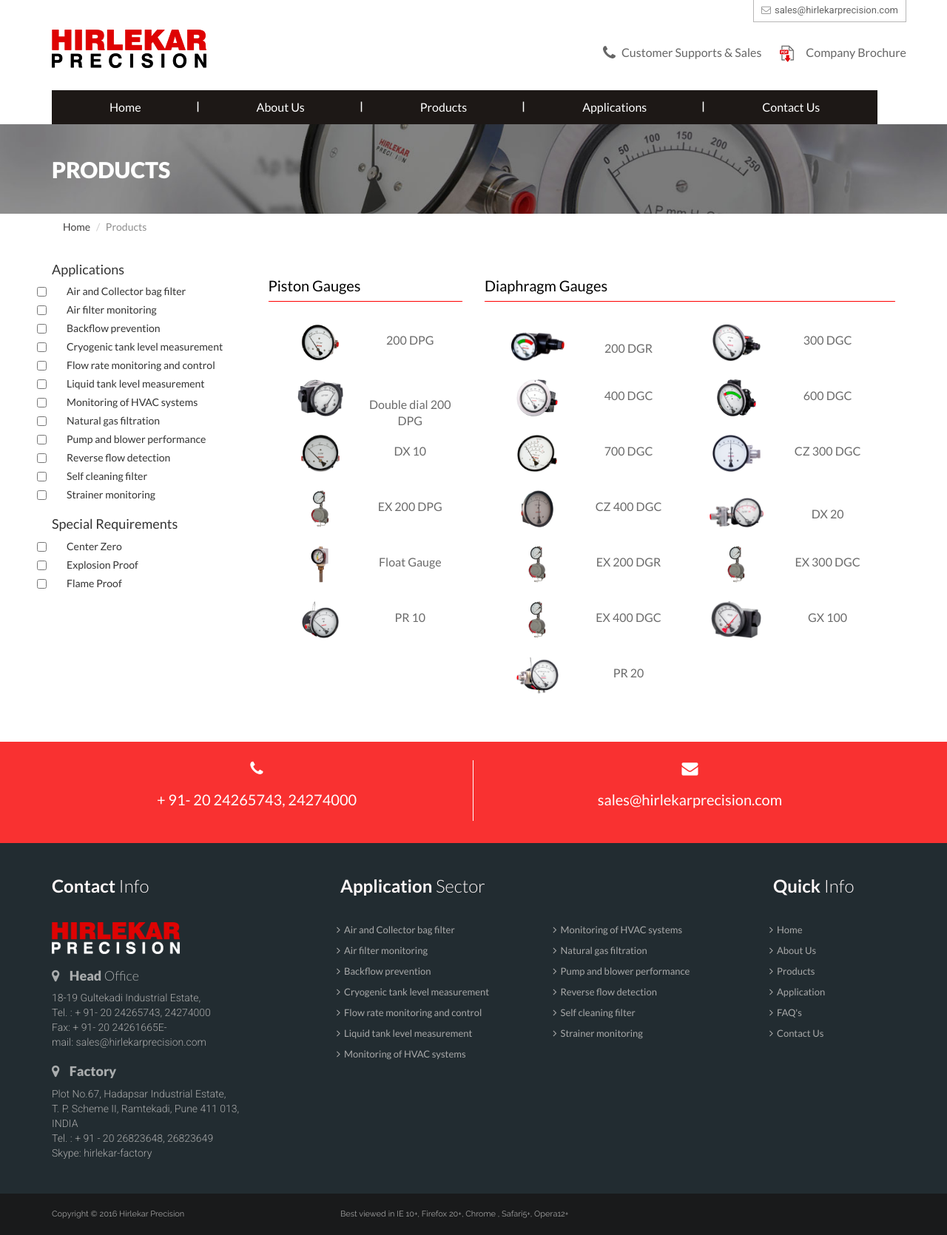
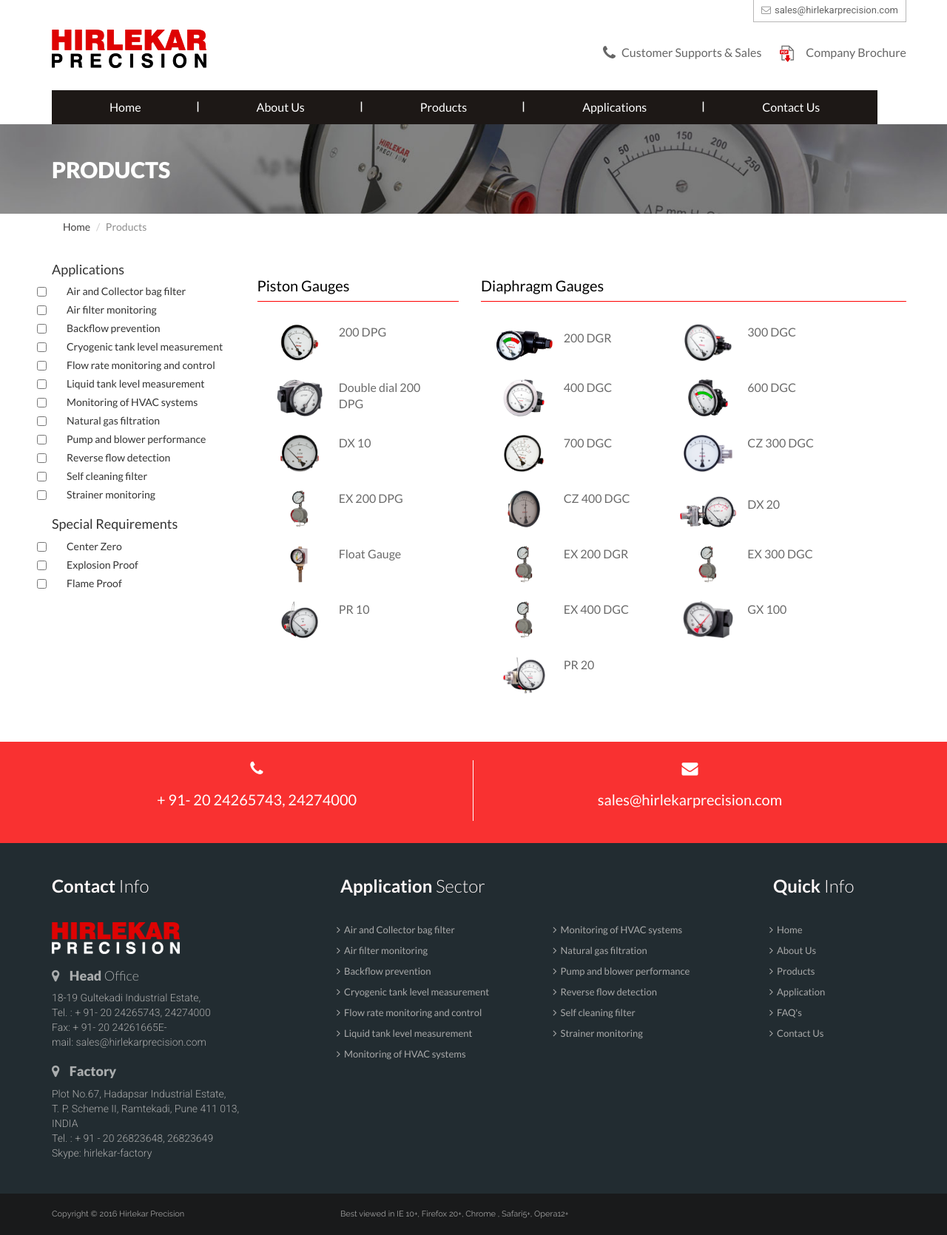
Before and after one commit to hirlekarprecision/hirlekarprecision.github.io, a Jekyll site: the page built from _products/index.html, in a window 1280 px wide. Shown: the whole page at 74% size. Built offline with Jekyll 4.4.1, drawn with Linux system fonts in a browser that asks for light colours.

Commit message:
Refined product landing page tabular structure and tweaked media queries to collapse columns at different page widths

```diff
--- a/_products/index.html
+++ b/_products/index.html
@@ -28,44 +28,38 @@
           </fieldset>
         </form>
       </div>
-      <div class="col-md-9 col-sm-9">
-        <div id="Container">
+      <div id="Container" class="col-md-9 col-sm-9">
           <div class="row">
             <div class="fail-message"><span>No items were found matching the selected filters</span></div>
             <div class="col-md-4">
               <h4>Piston Gauges</h4>
-              <ul>
               {% for product in site.products %}
                 {% if product.category == 'piston' %}
-                  <li class="mix {{ product.applications | join: ' ' }} {{ product.specialRequirements | join: ' ' }}">
-                    <div class="col-md-5 col-sm-5">
+                <div class="row mix {{ product.applications | join: ' ' }} {{ product.specialRequirements | join: ' ' }}">
+                  <div class="col-md-5 col-sm-5 col-xs-5">
                     <a href="{{ product.url }}"><img class="productThumbnail img-responsive" src="{{ product.category }}/{{ product.title | downcase | split: ' ' | join: '-' }}/{{ product.title | downcase | split: ' ' | join: '-' }}-thumb.png" alt="{{ product.title }}"></a>
                   </div>
-                    <div class="col-md-7 col-sm-7 center nopadding">
+                  <div class="col-md-7 col-sm-7 col-xs-7 nopadding">
                     <a href="{{ product.url }}">{{ product.title }}</a>
                   </div>
-                  </li>
+                </div>
                 {% endif %}
               {% endfor %}
-              </ul>
             </div>
             <div class="col-md-8">
               <h4>Diaphragm Gauges</h4>
-              <ul>
               {% for product in site.products %}
                 {% if product.category == 'diaphragm' %}
-                  <li class="mix {{ product.applications | join: ' ' }} {{ product.specialRequirements | join: ' ' }}">
-                    <div class="col-md-5 col-sm-5">
+                <div class="row mix {{ product.applications | join: ' ' }} {{ product.specialRequirements | join: ' ' }}">
+                  <div class="col-md-5 col-sm-5 col-xs-5">
                     <a href="{{ product.url }}"><img class="productThumbnail img-responsive" src="{{ product.category }}/{{ product.title | downcase | split: ' ' | join: '-' }}/{{ product.title | downcase | split: ' ' | join: '-' }}-thumb.png" alt="{{ product.title }}"></a>
                   </div>
-                    <div class="col-md-7 col-sm-7 center nopadding">
+                  <div class="col-md-7 col-sm-7 col-xs-7 nopadding">
                     <a href="{{ product.url }}">{{ product.title }}</a>
                   </div>
-                  </li>
+                </div>
                 {% endif %}
               {% endfor %}
-              </ul>
-            </div>
             </div>
           </div>
       </div>
--- a/css/style.css
+++ b/css/style.css
@@ -2160,12 +2160,14 @@
   padding-left: 20px;
 }
 
-#Container .col-md-8 .mix {
-  width: 48%;
-}
-
-#Container .col-md-4 .mix {
+#Container .mix {
   width: 100%;
+}
+
+@media(min-width:567px){
+  #Container .col-md-8 .mix {
+    width: 48%;
+  }
 }
 
 #Container .mix:hover {
@@ -3133,13 +3135,6 @@
   margin: 0 auto;
 }
 
-.center {
-  position: relative;
-  transform: translateY(50%);
-  text-align: center;
-}
-
 .nopadding {
-  padding: 0!important;
-  margin: 0!important;
-}
+  padding-left: 0;
+}
```
Lines whose indentation alone changed are shown as unchanged.
